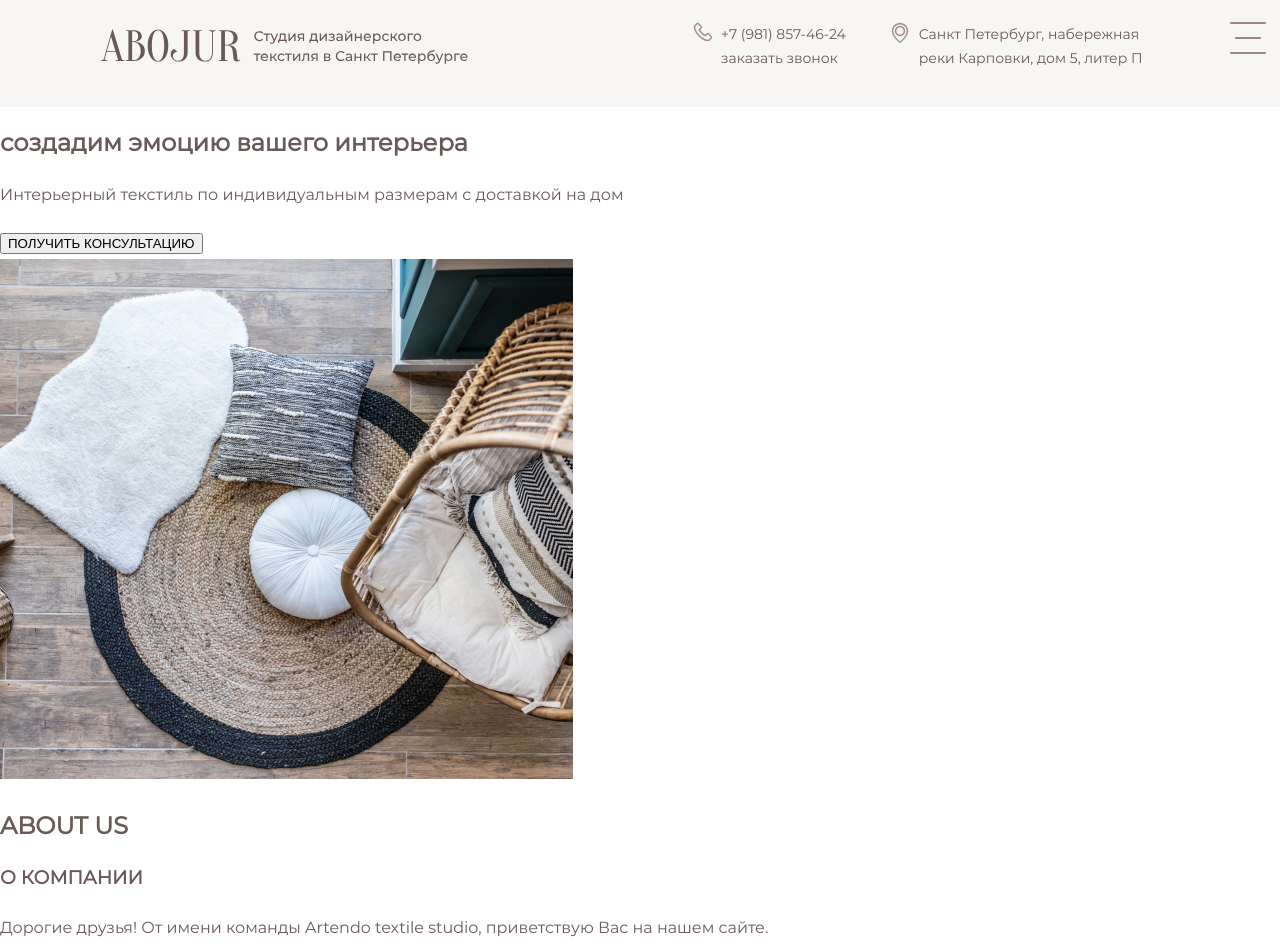
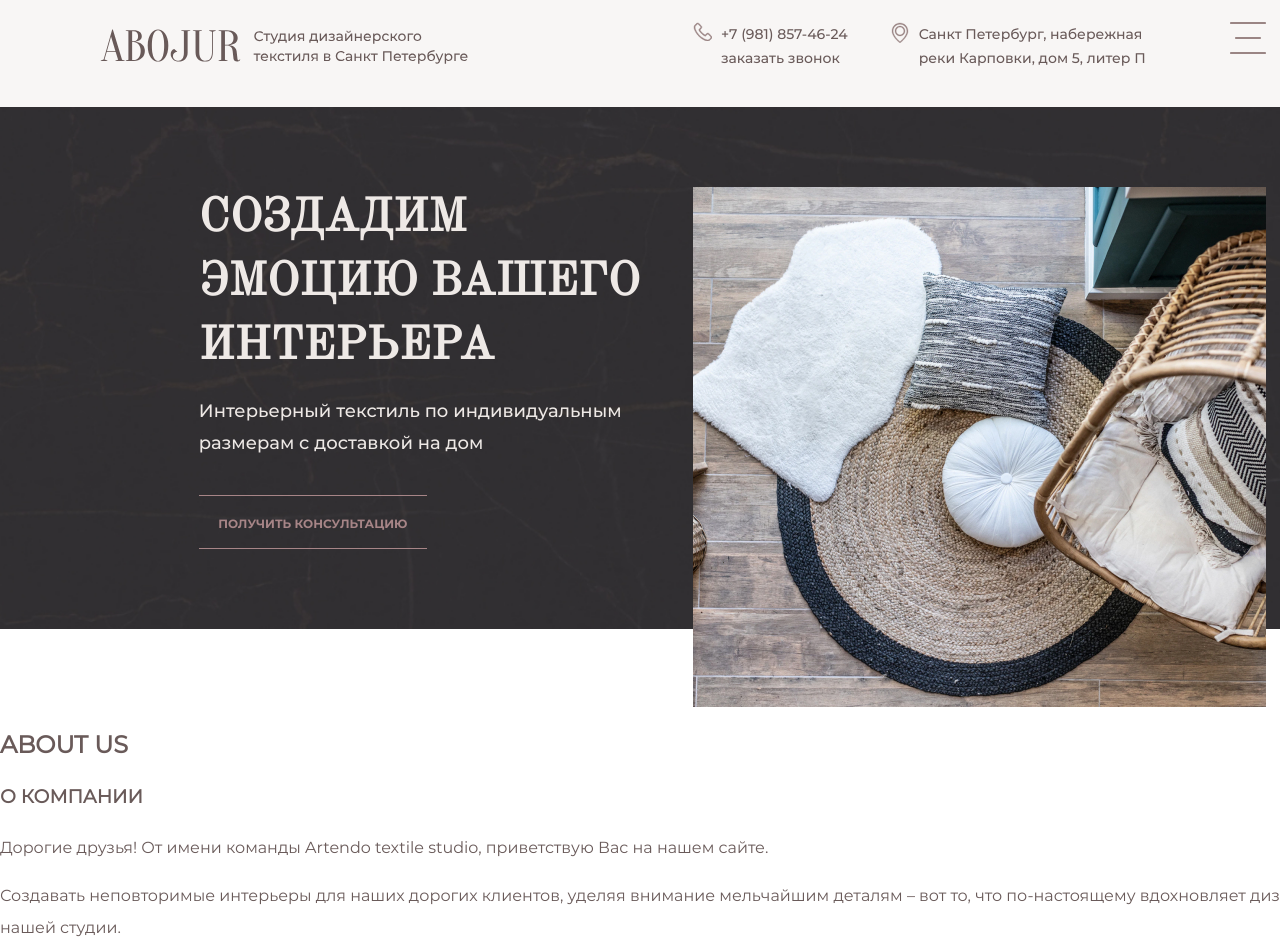
Before and after one commit to shurawi/Abojur, a website: page source/index.html in a window 1280 px wide. Shown: the top 947 px of the page. Drawn offline with Linux system fonts and the light colour scheme; files whose address does not match are found by name.

Commit message:
adds styles for promo.scss

```diff
--- a/source/index.html
+++ b/source/index.html
@@ -8,14 +8,15 @@
     <link href="fonts/Montserrat-Regular.woff2" as="font" rel="preload">
     <link href="fonts/Montserrat-Medium.woff" as="font" rel="preload">
     <link href="fonts/Montserrat-Medium.woff2" as="font" rel="preload">
+    <link href="fonts/Montserrat-Bold.woff" as="font" rel="preload">
+    <link href="fonts/Montserrat-Bold.woff2" as="font" rel="preload">
     <link href="fonts/OldStandardTT-Regular.woff" as="font" rel="preload">
     <link href="fonts/OldStandardTT-Regular.woff2" as="font" rel="preload">
     <title>Abojur. Студия дизайнерского текстиля в Санкт Петербурге</title>
   </head>
   <body class="page">
     <header class="head">
-      <div class="wrap">
-        <nav class="head__nav">
+      <nav class="head__nav wrap">
         <a class="head__logo" href="#">
           <img src="img/logo_icon.svg" width="375" height="52" alt="Логотип студии дизайнерского текстиля «Abojur»">
         </a>
@@ -25,17 +26,16 @@
         </address>
         <button class="head__btn" type="button" name="menu__btn">btn</button>
       </nav>
-      </div>
     </header>
     <main>
       <h1 class="visually-hidden">Главная страница студии дизайнерского текстиля «Abojur»</h1>
-      <div class="promo wrap">
-        <div class="promo__content">
+      <div class="promo">
+        <div class="promo_wrap wrap">
           <h2 class="promo__title">создадим эмоцию вашего интерьера</h3>
           <p class="promo__text">Интерьерный текстиль по индивидуальным размерам с доставкой на дом</p>
-          <button type="button" name="promo__btn">ПОЛУЧИТЬ КОНСУЛЬТАЦИЮ</button>
+          <button class="promo__btn" type="button" name="promo__btn">ПОЛУЧИТЬ КОНСУЛЬТАЦИЮ</button>
+          <img class="promo__pic" src="img/promo_pic.jpg" width="573" height="520" alt="Подушки разных формы и размеров лежат на полу">
         </div>
-        <img src="img/promo_pic.jpg" width="573" height="520" alt="Подушки разных формы и размеров лежат на полу">
       </div>
       <section class="about">
         <h2 class="about__head">ABOUT US</h2>
--- a/source/sass/head.scss
+++ b/source/sass/head.scss
@@ -1,10 +1,8 @@
 .head {
-  grid-area: header;
   background-color: #F8F6F5;
 }
 
 .head__nav {
-  margin: 0 100px;
   padding: 22px 0;
   display: grid;
   grid-template-columns: repeat(12, 1fr);
@@ -21,6 +19,7 @@
   grid-column: 7 / 9;
   font-size: 14px;
   line-height: 24px;
+  font-family: "Montserrat-Medium", "Arial", sans-serif;
   text-decoration: none;
   color: #695A59;
 
@@ -41,6 +40,7 @@
   grid-column: 9 / 12;
   font-size: 14px;
   line-height: 24px;
+  font-family: "Montserrat-Medium", "Arial", sans-serif;
   font-style: normal;
   color: #695A59;
 
--- /dev/null
+++ b/source/sass/promo.scss
@@ -0,0 +1,57 @@
+.promo {
+  background-image: url("/img/promo_bg.jpg");
+  background-repeat: no-repeat;
+  background-size: cover;
+  background-position: center bottom 80px;
+}
+
+.promo_wrap {
+  padding: 80px 0 0 0;
+  display: grid;
+  grid-template-columns: repeat(12, 1fr);
+  grid-template-rows: repeat(3, auto) 160px;
+  grid-column-gap: 20px;
+}
+
+.promo__title {
+  margin: 0 0 16px;
+  padding: 0;
+  grid-column: 2 / span 5;
+  font-size: 46px;
+  line-height: 64px;
+  text-transform: uppercase;
+  font-family: "OldStandardTT-Regular", "Arial", sans-serif;
+  color: #EEE9E6;
+}
+
+.promo__text {
+  margin: 0 0 36px;
+  padding: 0;
+  grid-column: 2 / span 5;
+  font-size: 18px;
+  line-height: 32px;
+  font-family: "Montserrat-Medium", "Arial", sans-serif;
+  color: #EEE9E6;
+}
+
+.promo__btn {
+  display: block;
+  width: 228px;
+  padding: 18px 0 14px;
+  grid-column: 2 / span 3;
+  font-size: 12px;
+  line-height: 20px;
+  font-family: "Montserrat-Bold", "Arial", sans-serif;
+  color: #A78587;
+  border: 0;
+  border-top: 1px solid #A78587;
+  border-bottom: 1px solid #A78587;
+  background-color: rgba(167, 133, 135, 0);
+  outline: none;
+  cursor: pointer;
+}
+
+.promo__pic {
+  grid-column: 7 / span 6;
+  grid-row: 1 / span 4;
+}
--- a/source/sass/scaffolding.scss
+++ b/source/sass/scaffolding.scss
@@ -15,15 +15,6 @@ body {
 
 .page {
   min-height: 100vh;
-  display: grid;
-  grid-template-rows:
-    auto
-    1fr
-    auto;
-  grid-template-areas:
-    "header"
-    "content"
-    "footer";
 }
 
 .visually-hidden {
@@ -37,7 +28,7 @@ body {
 }
 
 .wrap {
-  width: 1366px;
+  width: 1166px;
   margin: 0 auto;
 }
 
@@ -58,6 +49,14 @@ body {
 }
 
 @font-face {
+  font-family: "Montserrat-Bold";
+  font-weight: normal;
+  font-style: normal;
+  font-display: swap;
+  src: url("../fonts/Montserrat-Bold.woff2") format("woff2"), url("../fonts/Montserrat-Bold.woff") format("woff");
+}
+
+@font-face {
   font-family: "OldStandardTT-Regular";
   font-weight: normal;
   font-style: normal;
--- a/source/sass/style.scss
+++ b/source/sass/style.scss
@@ -1,2 +1,3 @@
 @import "scaffolding.scss";
-@import "head.scss"
+@import "head.scss";
+@import "promo.scss"
```
Also changed, not shown: source/css/style.min.css, source/fonts/Montserrat-Bold.woff (added), source/fonts/Montserrat-Bold.woff2 (added), source/img/promo_bg.jpg (added), 1 other file. Lines whose indentation alone changed are shown as unchanged.
